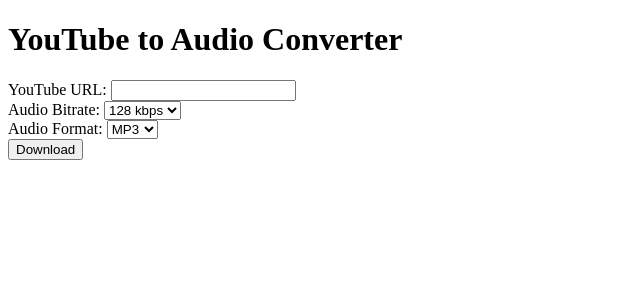
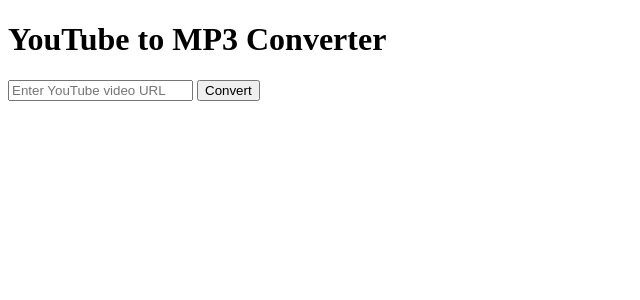
Before and after one commit to garcane/YouTube-Downloader-Suite, a Flask app: page / in a window 1280 px wide. Shown: the top 300 px of the page, without its empty margins (0-640 px from the left). Run offline with Flask 3, Linux system fonts and the light colour scheme.

Commit message:
Uploading app.py and index.html

```diff
--- a/app.py
+++ b/app.py
@@ -1,83 +1,23 @@
+from flask import Flask, render_template, request, send_file
+import pytube
 import os
-from moviepy.editor import AudioFileClip
-from pytube import YouTube
-import re
-import urllib.parse
-import requests
-from time import sleep
-from flask import Flask, render_template, request, send_from_directory
-from pytube import YouTube
-from pydub import AudioSegment
 
 app = Flask(__name__)
 
-# Function to remove non-alphabet characters from the title.
-def remove_non_alpha(s):
-    return re.sub(r"[^a-zA-Z\s]", '', s).replace(' ', '-')
+@app.route('/')
+def index():
+    return render_template('index.html')
 
-@app.route('/', methods=['GET', 'POST'])
-def index():
-    if request.method == 'POST':
-        try:
-            video_url = request.form['url']
-            result = urllib.parse.urlparse(video_url)
-
-            # Check if the URL is valid and belongs to YouTube.com
-            if result.scheme == "https" and result.netloc == "www.youtube.com":
-                print("URL check... PASS")
-                try:
-                    yt = YouTube(video_url)
-                except:
-                    print("Failed to read URL. Retrying...")
-                    sleep(2)
-                    yt = YouTube(video_url)
-
-                raw_title = yt.title
-                title = remove_non_alpha(raw_title)
-
-                audio_bitrate = request.form['bitrate']
-                audio_format = request.form['format']
-
-                # Getting list of all available streams for input url.
-                streams = yt.streams.filter(only_audio=True)
-                bitrates = set(stream.abr for stream in streams if stream and stream.abr)
-                formats = set(stream.mime_type.split('/')[1] for stream in streams if stream and stream.mime_type)
-
-                download_bitrate = request.form['bitrate']
-                download_format = request.form['format']
-
-                file_name = f"{title}"
-                output_dir = os.getcwd()
-
-                selected_stream = yt.streams.filter(only_audio=True, abr=download_bitrate, mime_type=f'audio/{download_format}').first()
-
-                if selected_stream:
-                    print(f"Downloading audio stream with {download_bitrate} bitrate and {download_format} format...")
-                    audio_file = os.path.join(output_dir, f"{file_name}.{download_format}")
-
-                    # Downloading the audio stream
-                    selected_stream.download(output_path=output_dir, filename=f"{file_name}.{download_format}")
-
-                    # If the format is WAV, convert it to MP3
-                    if download_format == 'wav':
-                        audio = AudioSegment.from_wav(audio_file)
-                        audio.export(os.path.join(output_dir, f"{file_name}.mp3"), format="mp3")
-                        os.remove(audio_file)  # Remove the original WAV file
-                        audio_file = os.path.join(output_dir, f"{file_name}.mp3")
-
-                    return send_from_directory(directory=os.path.abspath(output_dir), filename=os.path.basename(audio_file), as_attachment=True)
-                else:
-                    print(f"No suitable audio stream found for {download_bitrate} bitrate and {download_format} format.")
-                    raise ValueError(f"No suitable audio stream found")
-
-            else:
-                print("URL is not valid or does not belong to youtube.com")
-                raise ValueError("Invalid URL or URL does not belong to youtube.com")
-
-        except Exception as e:
-            print(f"An error occurred: {str(e)}")
-
-    return render_template('index.html')
+@app.route('/download', methods=['POST'])
+def download():
+    url = request.form['url']
+    yt = pytube.YouTube(url)
+    audio = yt.streams.filter(only_audio=True).first()
+    out_file = audio.download()
+    base, ext = os.path.splitext(out_file)
+    new_file = base + '.mp3'
+    os.rename(out_file, new_file)
+    return send_file(new_file, as_attachment=True)
 
 if __name__ == '__main__':
     app.run(debug=True)
--- a/templates/index.html
+++ b/templates/index.html
@@ -1,32 +1,13 @@
 <!DOCTYPE html>
-<html lang="en">
+<html>
 <head>
-    <meta charset="UTF-8">
-    <meta http-equiv="X-UA-Compatible" content="IE=edge">
-    <meta name="viewport" content="width=device-width, initial-scale=1.0">
-    <title>YouTube to Audio Converter</title>
+    <title>YouTube to MP3 Converter</title>
 </head>
 <body>
-    <h1>YouTube to Audio Converter</h1>
-    <form method="post" action="/" enctype="multipart/form-data">
-        <label for="url">YouTube URL:</label>
-        <input type="text" id="url" name="url" required>
-        <br>
-        <label for="bitrate">Audio Bitrate:</label>
-        <select id="bitrate" name="bitrate" required>
-            <option value="128kbps">128 kbps</option>
-            <option value="192kbps">192 kbps</option>
-            <option value="256kbps">256 kbps</option>
-            <option value="320kbps">320 kbps</option>
-        </select>
-        <br>
-        <label for="format">Audio Format:</label>
-        <select id="format" name="format" required>
-            <option value="mp3">MP3</option>
-            <option value="wav">WAV</option>
-        </select>
-        <br>
-        <button type="submit">Download</button>
+    <h1>YouTube to MP3 Converter</h1>
+    <form method="POST" action="/download">
+        <input type="text" name="url" placeholder="Enter YouTube video URL">
+        <button type="submit">Convert</button>
     </form>
 </body>
 </html>
```
